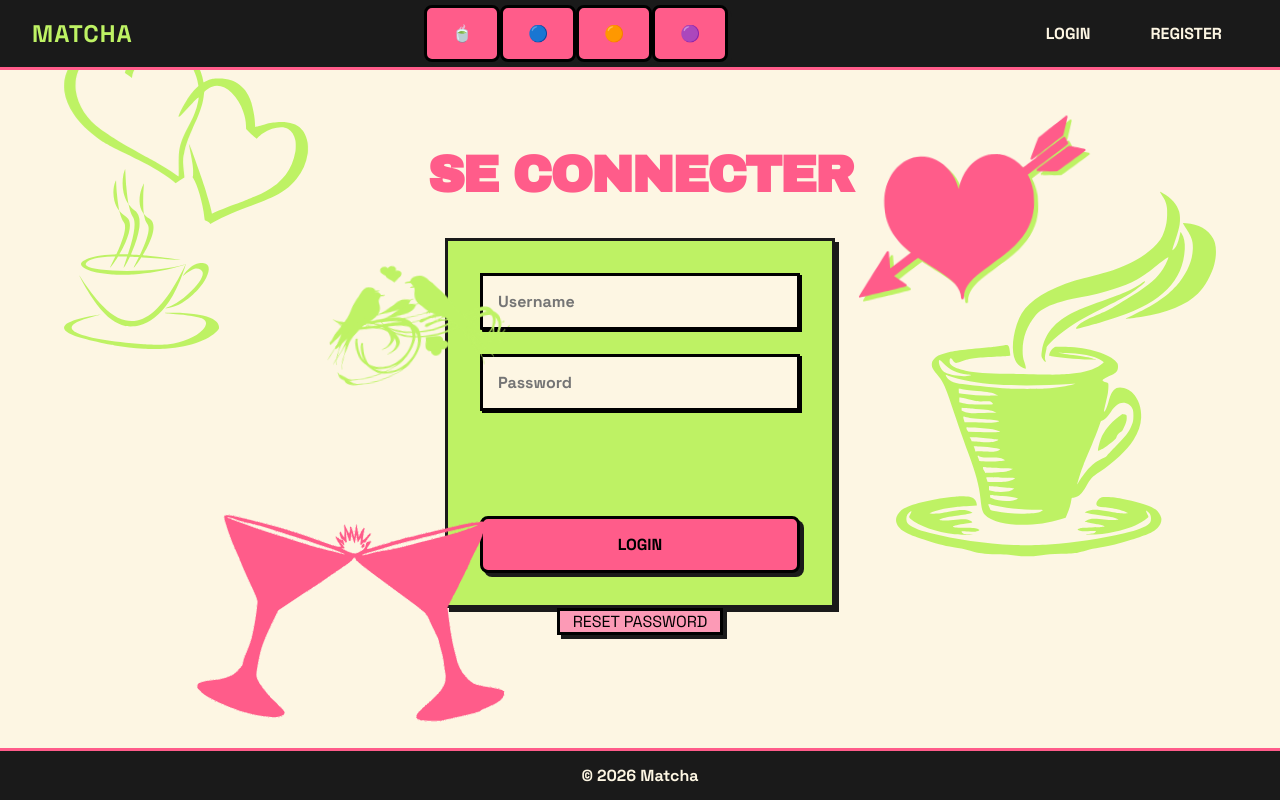
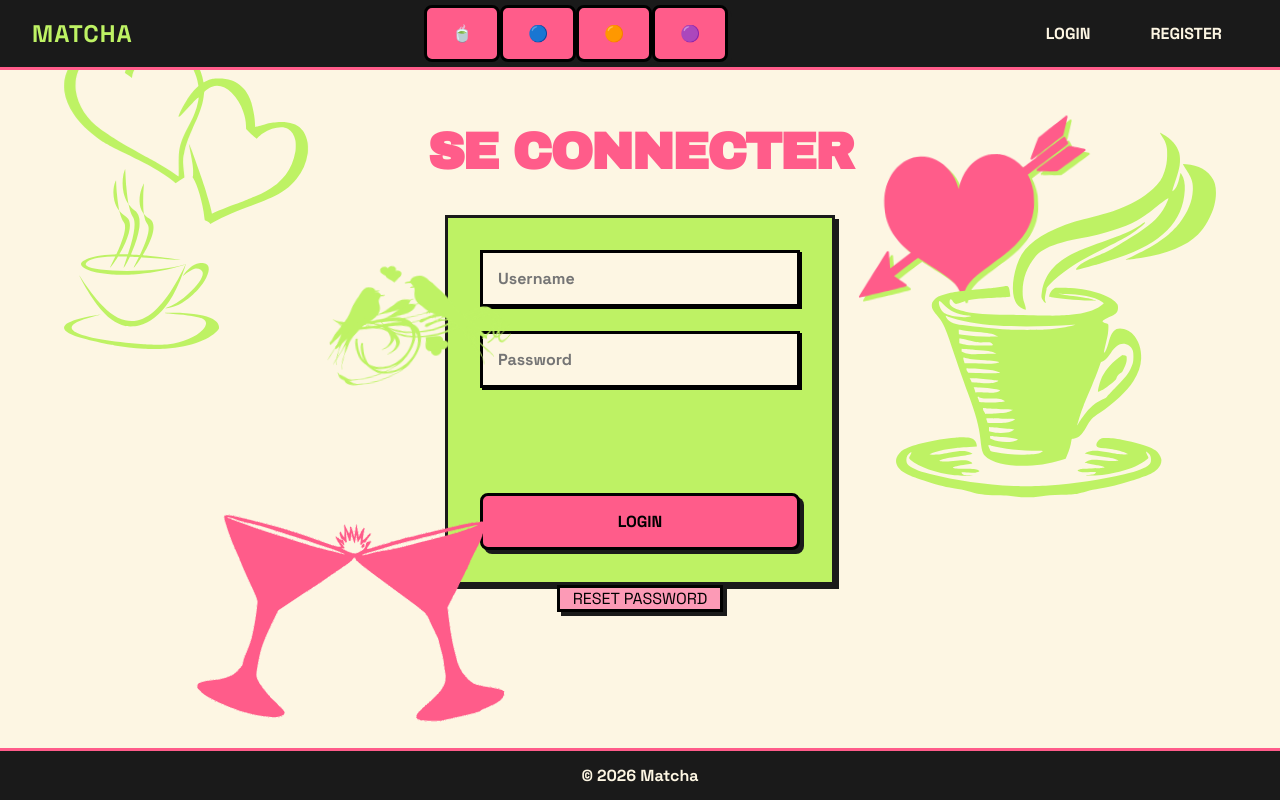
Before and after one commit to Cleroy288/matcha, a React (Vite) app in the folder matcha-frontend/: page / in a window 1280 px wide. Built offline with nearby package versions, Linux system fonts and the light colour scheme; no server answers.

Commit message:
fix front register + login

```diff
--- a/matcha-frontend/src/pages/Login.tsx
+++ b/matcha-frontend/src/pages/Login.tsx
@@ -18,7 +18,7 @@ export default function Login() {
           error, setError, success, setSuccess, handleSubmit } = useLogin()
 
   return (
-    <div className="app-container">
+    <div className="app-container page-scroll">
         <TwoCoeur className="sil sil-accent sil-left-in sil-xs sil-middle-up sil-flip-x sil-float" />
         <Cup4 className="sil sil-primary sil-left-in sil-xs sil-middle-cup4 sil-float-alt" />
 
--- a/matcha-frontend/src/pages/Register.tsx
+++ b/matcha-frontend/src/pages/Register.tsx
@@ -10,9 +10,9 @@ export default function Register(){
               username, setUsername, password, setPassword, confirmPassword, setConfirmPassword,
               error, setError, success, setSuccess, handleSubmit } = useRegister()
     return (
-        <div className="app-container">
+        <div className="app-container page-scroll">
+            <Topbar></Topbar>
             <h1>Register</h1>
-            <Topbar></Topbar>
             {error && <StatusMessage type="error" message={error} onClose={() => setError(null)}/>}
             {success && <StatusMessage type="success" message={success} onClose={() => setSuccess(null)}/>}
             <form onSubmit={handleSubmit} className="brutal-card">
--- a/matcha-frontend/src/styles/global.css
+++ b/matcha-frontend/src/styles/global.css
@@ -21,7 +21,10 @@
   /* --brutal-shadow: 4px 4px 0px 0px var(--black);
   --brutal-shadow-hover: 8px 8px 0px 0px var(--black); */
   --font-title: 'Archivo Black', sans-serif;
-  --font-body: 'Space Grotesk', sans-serif
+  --font-body: 'Space Grotesk', sans-serif;
+
+  --topbar-height: 90px;
+  --footer-height: 52px;
 }
 
 
@@ -165,8 +168,9 @@ form.brutal-card button {
 /* Pages à contenu long : contenu sous la topbar fixe, scroll vertical autorisé */
 .page-scroll {
   justify-content: flex-start;
-  padding-top: 90px;
+  padding-top: var(--topbar-height);
   box-sizing: border-box;
+  padding-bottom: calc(var(--footer-height) + 2rem);
 }
 
 /* ── Responsive global (mobile) ── */
```
